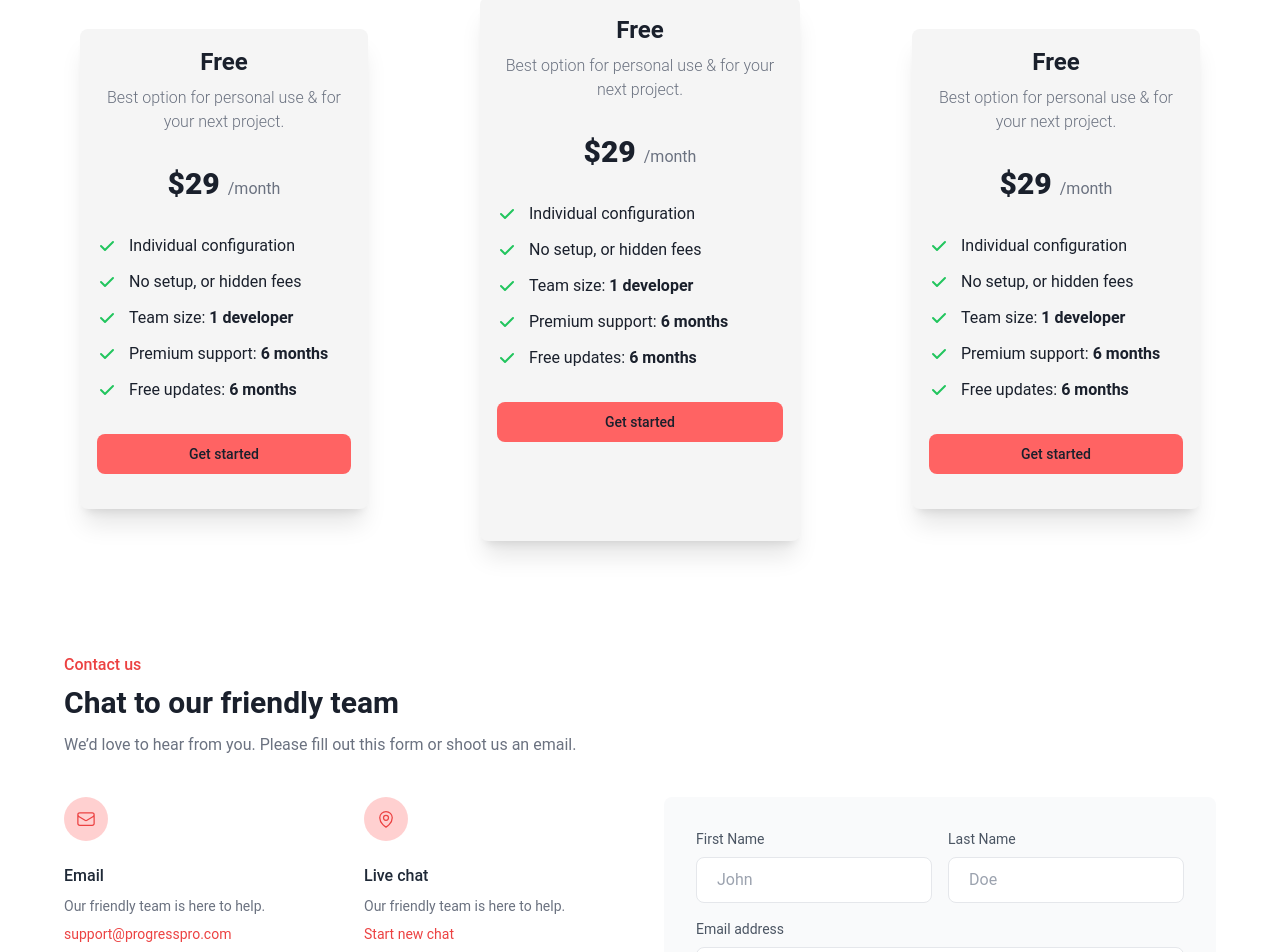
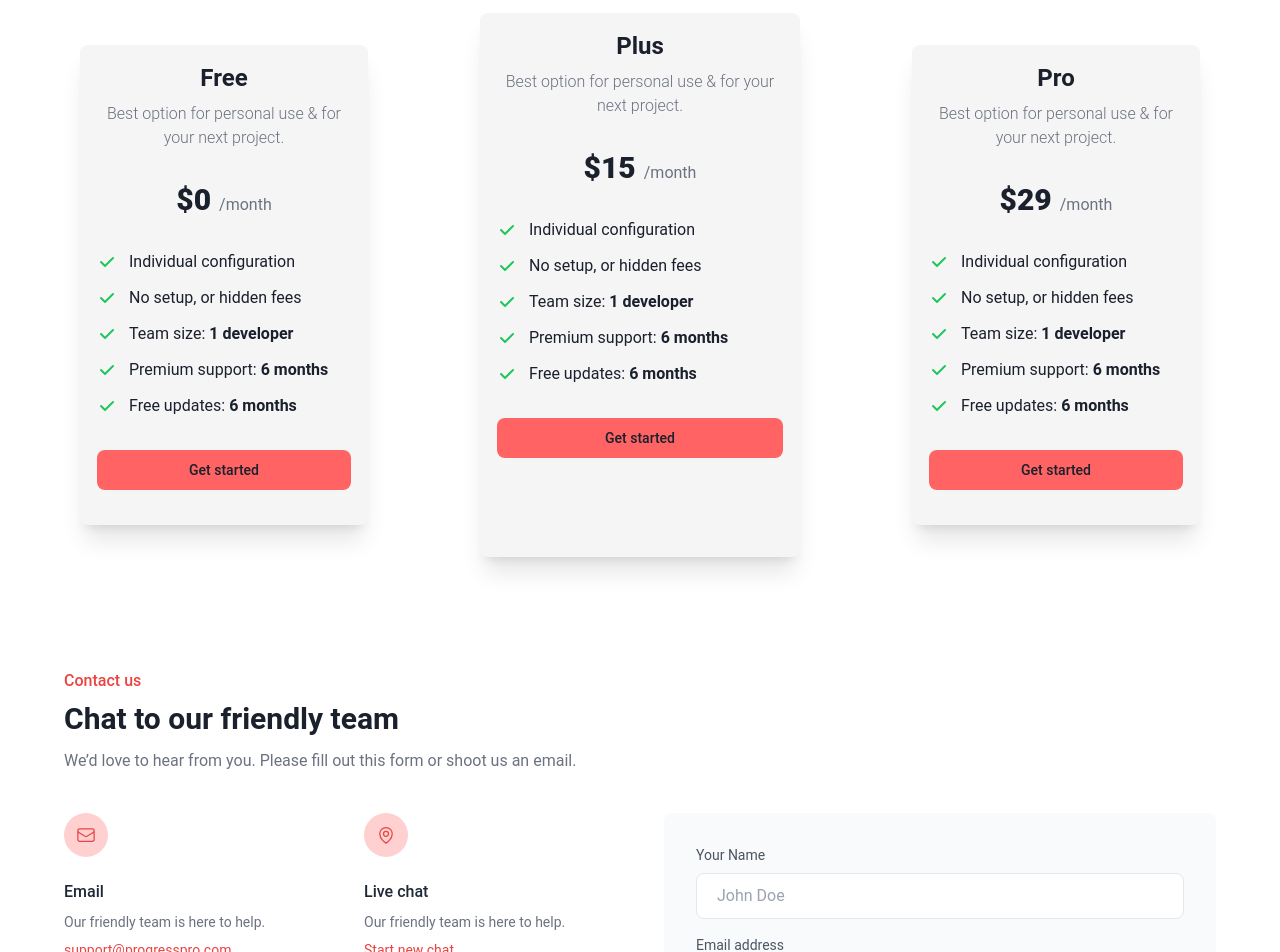
Before and after one commit to satyamksharma/Progress-Pro, a React (Vite) app in the folder client/: page / in a window 1280 px wide. Shown: the part 2460-3412 px from the top of the page. Built offline with nearby package versions, Linux system fonts and the light colour scheme.

Commit message:
fix: minor changes

```diff
--- a/client/package.json
+++ b/client/package.json
@@ -10,6 +10,7 @@
     "preview": "vite preview"
   },
   "dependencies": {
+    "@emailjs/browser": "^3.11.0",
     "chart.js": "^4.4.0",
     "framer-motion": "^10.16.4",
     "react": "^18.2.0",
--- a/client/src/components/Home/About.jsx
+++ b/client/src/components/Home/About.jsx
@@ -26,37 +26,37 @@ export const projects = [
         title: 'Personalized Workouts',
         description:
             "Tailor your exercise routine to meet your fitness goals with personalized workout plans. Whether you're aiming for strength, endurance, or flexibility, our app adapts to your needs.",
-        icon: <PiNotePencilDuotone className='text-4xl text-zinc-100' />,
+        icon: <PiNotePencilDuotone className='text-4xl text-zinc-100 mb-2' />,
     },
     {
         title: 'Progress Tracking',
         description:
             'Stay motivated by tracking your fitness journey. Monitor your progress, set achievable milestones, and celebrate your accomplishments as you work towards a healthier and stronger you.',
-        icon: <CiDumbbell className='text-4xl text-zinc-100' />,
+        icon: <CiDumbbell className='text-4xl text-zinc-100 mb-2' />,
     },
     {
         title: 'Community Support',
         description:
             'Join a thriving fitness community where you can connect with like-minded individuals, share achievements, and find inspiration. Foster a sense of accountability and encouragement on your fitness path.',
-        icon: <TfiHeadphoneAlt className='text-4xl text-zinc-100' />,
+        icon: <TfiHeadphoneAlt className='text-4xl text-zinc-100 mb-2' />,
     },
     {
         title: 'Live Workout Sessions',
         description:
             'Experience real-time, instructor-led workout sessions from the comfort of your home. Participate in live classes covering various fitness levels and styles, ensuring you stay engaged and motivated during every workout.',
-        icon: <RiLiveLine className='text-4xl text-zinc-100' />,
+        icon: <RiLiveLine className='text-4xl text-zinc-100 mb-2' />,
     },
     {
         title: 'Nutrition Guidance',
         description:
             'Achieve your fitness goals with comprehensive nutrition guidance. Receive personalized meal plans and nutritional advice to complement your workout routine and optimize your overall well-being.',
-        icon: <IoNutritionOutline className='text-4xl text-zinc-100' />,
+        icon: <IoNutritionOutline className='text-4xl text-zinc-100 mb-2' />,
     },
     {
         title: 'Exercise Demos',
         description:
             'Access detailed demonstrations for each exercise, ensuring proper form and technique. Learn and perfect your movements with interactive videos and step-by-step instructions.',
-        icon: <MdOutlineSportsGymnastics className='text-4xl text-zinc-100' />,
+        icon: <MdOutlineSportsGymnastics className='text-4xl text-zinc-100 mb-2' />,
     },
 ];
 
--- a/client/src/components/Home/Contact.jsx
+++ b/client/src/components/Home/Contact.jsx
@@ -1,4 +1,22 @@
+import { useRef } from 'react';
+import emailjs from '@emailjs/browser';
+
 const Contact = () => {
+    const form = useRef();
+    const sendEmail = (e) => {
+        e.preventDefault();
+
+        emailjs
+            .sendForm('service_hwz801t', 'template_gqfjfde', form.current, 'LWPGVh5OEKMIkPSss')
+            .then(
+                (result) => {
+                    console.log(result.text);
+                },
+                (error) => {
+                    console.log(error.text);
+                }
+            );
+    };
     return (
         <section
             className='bg-white'
@@ -150,27 +168,19 @@ const Contact = () => {
                     </div>
 
                     <div className='p-4 py-6 rounded-lg bg-gray-50 dark:bg-gray-800 md:p-8'>
-                        <form>
+                        <form
+                            ref={form}
+                            onSubmit={sendEmail}
+                        >
                             <div className='-mx-2 md:items-center md:flex'>
                                 <div className='flex-1 px-2'>
                                     <label className='block mb-2 text-sm text-gray-600 dark:text-gray-200'>
-                                        First Name
+                                        Your Name
                                     </label>
                                     <input
                                         type='text'
-                                        placeholder='John '
+                                        placeholder='John Doe'
                                         className='block w-full px-5 py-2.5 mt-2 text-gray-700 placeholder-gray-400 bg-white border border-gray-200 rounded-lg dark:placeholder-gray-600 dark:bg-gray-900 dark:text-gray-300 dark:border-gray-700 focus:border-blue-400 dark:focus:border-blue-400 focus:ring-blue-400 focus:outline-none focus:ring focus:ring-opacity-40'
-                                    />
-                                </div>
-
-                                <div className='flex-1 px-2 mt-4 md:mt-0'>
-                                    <label className='block mb-2 text-sm text-gray-600 dark:text-gray-200'>
-                                        Last Name
-                                    </label>
-                                    <input
-                                        type='text'
-                                        placeholder='Doe'
-                                        className='block w-full px-5 py-2.5 mt-2 text-gray-700 placeholder-gray-400 bg-white border border-gray-200 rounded-lg dark:placeholder-gray-600 dark:bg-gray-900 dark:text-gray-300 dark:border-gray-700 focus:border-primary-light-100 dark:focus:border-blue-400 focus:ring-primary-light-100 focus:outline-none focus:ring focus:ring-opacity-40'
                                     />
                                 </div>
                             </div>
@@ -196,7 +206,11 @@ const Contact = () => {
                                 ></textarea>
                             </div>
 
-                            <button className='w-full px-6 py-3 mt-4 text-sm font-medium tracking-wide text-white capitalize transition-colors duration-300 transform bg-primary-light-100 rounded-lg hover:bg-primary-light-200 focus:outline-none focus:ring focus:ring-blue-300 focus:ring-opacity-50'>
+                            <button
+                                type='submit'
+                                onClick={sendEmail}
+                                className='w-full px-6 py-3 mt-4 text-sm font-medium tracking-wide text-white capitalize transition-colors duration-300 transform bg-primary-light-100 rounded-lg hover:bg-primary-light-200 focus:outline-none focus:ring focus:ring-blue-300 focus:ring-opacity-50'
+                            >
                                 Send message
                             </button>
                         </form>
--- a/client/src/components/Home/Pricing.jsx
+++ b/client/src/components/Home/Pricing.jsx
@@ -21,7 +21,7 @@ const Pricing = () => {
                             Best option for personal use & for your next project.
                         </p>
                         <div className='flex justify-center items-baseline my-8'>
-                            <span className='mr-2 text-3xl font-extrabold'>$29</span>
+                            <span className='mr-2 text-3xl font-extrabold'>$0</span>
                             <span className='text-gray-500 dark:text-gray-400'>/month</span>
                         </div>
                         <ul
@@ -118,12 +118,12 @@ const Pricing = () => {
                         </a>
                     </div>
                     <div className='flex flex-col p-4 mx-auto w-80 h-[34rem] text-center text-bg-dark bg-bg-light rounded-lg border border-transparent  shadow-xl xl:p-6 dark:bg-gray-800 dark:text-white hover:border-primary-light-200'>
-                        <h3 className='mb-2 text-2xl font-semibold'>Free</h3>
+                        <h3 className='mb-2 text-2xl font-semibold'>Plus</h3>
                         <p className='font-light text-gray-500 sm:text-md dark:text-gray-400'>
                             Best option for personal use & for your next project.
                         </p>
                         <div className='flex justify-center items-baseline my-8'>
-                            <span className='mr-2 text-3xl font-extrabold'>$29</span>
+                            <span className='mr-2 text-3xl font-extrabold'>$15</span>
                             <span className='text-gray-500 dark:text-gray-400'>/month</span>
                         </div>
                         <ul
@@ -220,7 +220,7 @@ const Pricing = () => {
                         </a>
                     </div>
                     <div className='flex flex-col p-4 mx-auto w-72 h-[30rem] text-center text-bg-dark bg-bg-light rounded-lg border border-transparent shadow-xl xl:p-6 dark:bg-gray-800 dark:text-white hover:border-primary-light-200'>
-                        <h3 className='mb-2 text-2xl font-semibold'>Free</h3>
+                        <h3 className='mb-2 text-2xl font-semibold'>Pro</h3>
                         <p className='font-light text-gray-500 sm:text-md dark:text-gray-400'>
                             Best option for personal use & for your next project.
                         </p>
```
Also changed, not shown: 1 other file (tests, documents, lock files or other folders).
